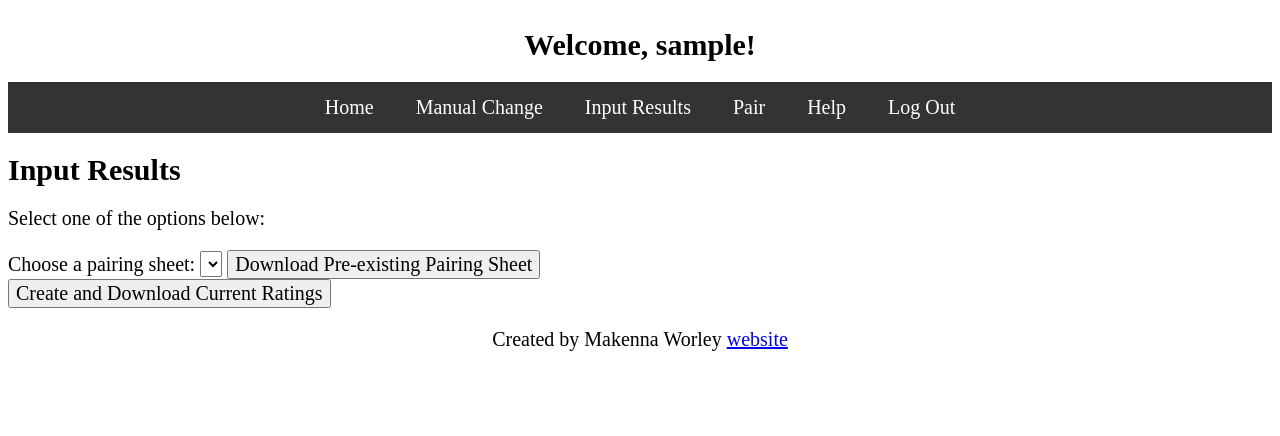
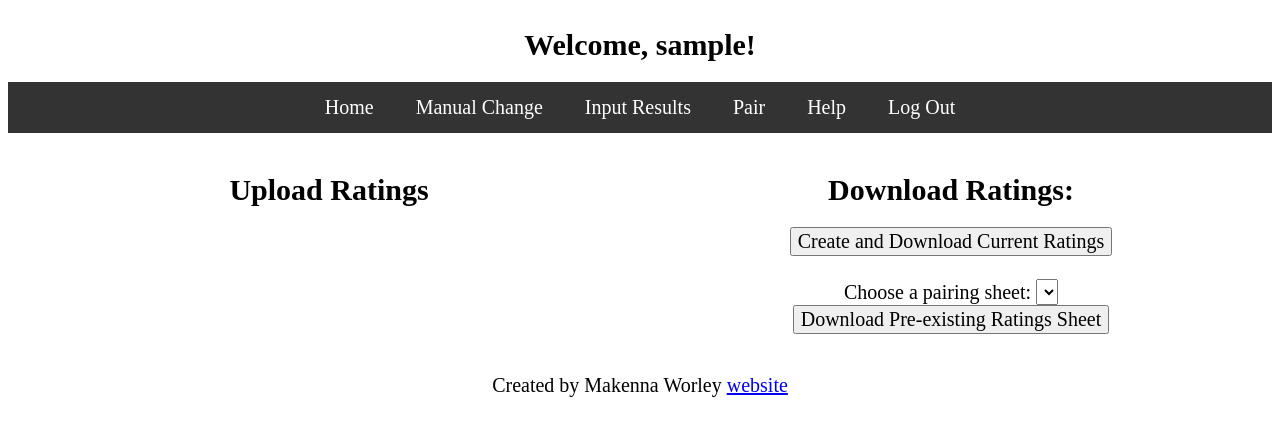
Before and after one commit to MakennaWorley/chess-website, a Django app: page /input_results/ in a window 1280 px wide. Shown: the top 436 px of the page. Run offline with Django 5.2, Linux system fonts and the light colour scheme; the visitor is signed in with stand-in values (Sample User, id 1); lists and menus that the app fills with data are empty.

Commit message:
Pairing Sheet Can Now Be Downloaded From The App
This needs to have a dropdown menu instead of a textbox.
The formatting on the output files is off so I need to figure out why the Templates have this issue.

```diff
--- a/chess/forms.py
+++ b/chess/forms.py
@@ -61,6 +61,10 @@ class SignUpForm(forms.ModelForm):
         return user
 
 
+class PairingDateForm(forms.Form):
+    date = forms.DateField(widget=forms.TextInput(attrs={'placeholder': 'YYYY-MM-DD'}))
+
+
 SEARCH_CHOICES = [
     ('Player', 'Player'),
     ('Board', 'Board'),
--- a/chess/models.py
+++ b/chess/models.py
@@ -129,7 +129,7 @@ class Game(models.Model):
         return f"{self.board_letter}{self.board_number} | {self.date_of_match} | White- {white_player} | Black- {black_player}"
 
     def get_board(self):
-        return "" + self.board_letter + str(self.board_number) + ""
+        return "" + self.board_letter + "-" + str(self.board_number) + ""
 
     def get_players(self):
         white_player = f"{self.white.last_name}, {self.white.first_name}" if self.white else "No White Player"
--- a/chess/templates/chess/home.html
+++ b/chess/templates/chess/home.html
@@ -3,7 +3,7 @@
 {% block content %}
 
 <div class="">
-    <form id="data-selection-form" class="center">
+    <form id="data-selection-form" class="center" style="height:3rem; padding:.5rem">
         <label><input type="radio" name="data_type" value="players" checked>Ratings</label>
         <!--<label><input type="radio" name="data_type" value="classes"> Classes</label>-->
         <label><input type="radio" name="data_type" value="games">Pairings</label>
--- a/chess/templates/chess/input_results.html
+++ b/chess/templates/chess/input_results.html
@@ -1,18 +1,27 @@
 {%  extends 'chess/base.html' %}
 
 {% block content %}
-    <h1>Input Results</h1>
-    <p>Select one of the options below:</p>
-    <form method="get" action="{% url 'download_existing_ratings_sheet' %}">
+    <div class="block-container-list">
+        <div class="block-text">
+            <h1 class="center">Upload Ratings</h1>
+        </div>
+        <div class="block-text">
+            <h1 class="center">Download Ratings:</h1>
+            <div class="center">
+                <a href="{% url 'download_ratings' %}">
+                <button type="button">Create and Download Current Ratings</button>
+            </a>
+            </div>
+            <br>
+            <form method="get" action="{% url 'download_existing_ratings_sheet' %}" class="center">
                 <label for="file">Choose a pairing sheet:</label>
                 <select name="file" id="file">
                     {% for filename in existing_files %}
                         <option value="{{ filename }}">{{ filename }}</option>
                     {% endfor %}
-        </select>
-        <button type="submit">Download Pre-existing Pairing Sheet</button>
+                </select><br>
+                <button type="submit">Download Pre-existing Ratings Sheet</button>
             </form>
-    <a href="{% url 'download_ratings' %}">
-        <button type="button">Create and Download Current Ratings</button>
-    </a>
+        </div>
+    </div>
 {% endblock %}
--- a/chess/templates/chess/login.html
+++ b/chess/templates/chess/login.html
@@ -2,8 +2,8 @@
 
 {% block content %}
     <div class="center">
-    <h1>Log in to access the Chess App</h1>
-        <form method="post">
+        <h1>Log in to access the Chess App</h1>
+        <form method="POST">
             {% csrf_token %}
             {{ form.as_p }}
             <button type="submit">Login</button>
--- a/chess/urls.py
+++ b/chess/urls.py
@@ -3,8 +3,11 @@ from django.contrib.auth import views as auth_views
 from django.contrib.auth.decorators import login_required
 
 from .views import (login_view, signup_view,
-                    home_view, search_results, update_games, manual_change_view, pair_view, help_view,
-                    input_results, download_ratings, download_existing_ratings_sheet)
+                    home_view, search_results, update_games,
+                    manual_change_view,
+                    input_results_view, download_ratings, download_existing_ratings_sheet,
+                    pair_view, download_pairings,
+                    help_view,)
 
 urlpatterns = [
     path('', login_view, name='login'),
@@ -14,12 +17,12 @@ urlpatterns = [
     path('home/', login_required(home_view), name='home'),
         path('update_games/', login_required(update_games), name='update_games'),
     path('manual_change/', login_required(manual_change_view), name='manual_change'),
-    path('input_results/', login_required(input_results), name='input_results'),
+    path('input_results/', login_required(input_results_view), name='input_results'),
+        path('download_ratings/', login_required(download_ratings), name='download_ratings'),
+        path('download_existing_ratings_sheet/', login_required(download_existing_ratings_sheet), name='download_existing_ratings_sheet'),
     path('pair/', login_required(pair_view), name='pair'),
+        path('download_pairings/', login_required(download_pairings), name='download_pairings'),
     path('help/', login_required(help_view), name='help'),
-
-    path('download_ratings/', login_required(download_ratings), name='download_ratings'),
-    path('download_existing_ratings_sheet/', login_required(download_existing_ratings_sheet), name='download_existing_ratings_sheet'),
 
     path('password_reset/', auth_views.PasswordResetView.as_view(), name='password_reset'),
     path('password_reset/done/', auth_views.PasswordResetDoneView.as_view(), name='password_reset_done'),
--- a/chess/views.py
+++ b/chess/views.py
@@ -9,9 +9,9 @@ from django.db.models import Q, Count
 from django.http import HttpResponseRedirect, HttpResponse, Http404, JsonResponse
 from django.shortcuts import render, redirect
 
-from .forms import SignUpForm, SearchForm
+from .forms import SignUpForm, SearchForm, PairingDateForm
 from .models import RegisteredUser, Player, LessonClass, Game #, Club
-from .write_to_file import write_ratings
+from .write_to_file import write_ratings, write_pairings
 
 
 GAME_SORT_ORDER = ['G', 'H', 'I', 'J']
@@ -114,15 +114,80 @@ def update_games(request):
     return JsonResponse({'error': 'Invalid request'}, status=400)
 
 
+def manual_change_view(request):
+    return render(request, 'chess/manual_change.html', )
+
+
+def input_results_view(request):
+    ratings_dir = os.path.join(settings.BASE_DIR, 'files', 'ratings')
+    try:
+        existing_files = os.listdir(ratings_dir)
+    except FileNotFoundError:
+        existing_files = []
+
+    if ".DS_Store" in existing_files:
+        existing_files.remove(".DS_Store")
+
+    existing_files = sorted(
+        existing_files,
+        key=lambda f: os.path.getmtime(os.path.join(ratings_dir, f)),
+        reverse=True
+    )
+
+    context = {'existing_files': existing_files}
+    return render(request, 'chess/input_results.html', context)
+
+
+def download_existing_ratings_sheet(request):
+    file_name = request.GET.get('file')
+    if file_name:
+        file_path = os.path.join(CREATED_FILES_DIR, file_name)
+        if os.path.exists(file_path):
+            with open(file_path, 'rb') as f:
+                response = HttpResponse(f.read(), content_type='application/octet-stream')
+                response['Content-Disposition'] = f'attachment; filename="{file_name}"'
+                return response
+        else:
+            raise Http404("File does not exist")
+    return redirect('input_results')
+
+
+def download_ratings(request):
+    file_path = write_ratings()
+
+    with open(file_path, 'rb') as excel_file:
+        response = HttpResponse(excel_file.read(), content_type='application/vnd.openxmlformats-officedocument.spreadsheetml.sheet')
+        response['Content-Disposition'] = f'attachment; filename="{os.path.basename(file_path)}"'
+        return response
+
+
+def pair_view(request):
+    form = PairingDateForm()  # Create an instance of the form
+    return render(request, 'chess/pair.html', {'form': form})
+
+
+def download_pairings(request):
+    if request.method == 'POST':
+        form = PairingDateForm(request.POST)
+        if form.is_valid():
+            date_of_match = form.cleaned_data['date']
+
+            file_path = write_pairings(date_of_match)
+
+            with open(file_path, 'rb') as f:
+                response = HttpResponse(f.read(), content_type='application/vnd.openxmlformats-officedocument.spreadsheetml.sheet')
+                response['Content-Disposition'] = f'attachment; filename=Pairings_{date_of_match}.xlsx'
+                return response
+    else:
+        form = PairingDateForm()
+
+    return render(request, 'chess/pair.html', {'form': form})
+
+
 def help_view(request):
     return render(request, 'chess/help.html', )
 
-
-def manual_change_view(request):
-    return render(request, 'chess/manual_change.html', )
-
-def pair_view(request):
-    return render(request, 'chess/pair.html', )
+#-----------------------------------------------------------------------------------------------------------------------------------------------------------------
 
 
 def search_results(request):
@@ -177,40 +242,3 @@ def search_results(request):
         'results': results
     }
     return render(request, 'chess/search.html', context)
-
-
-def input_results(request):
-    ratings_dir = os.path.join(settings.BASE_DIR, 'files', 'ratings')
-    try:
-        existing_files = os.listdir(ratings_dir)
-    except FileNotFoundError:
-        existing_files = []
-
-    if ".DS_Store" in existing_files:
-        existing_files.remove(".DS_Store")
-
-    context = {'existing_files': existing_files}
-    return render(request, 'chess/input_results.html', context)
-
-
-def download_existing_ratings_sheet(request):
-    file_name = request.GET.get('file')
-    if file_name:
-        file_path = os.path.join(CREATED_FILES_DIR, file_name)
-        if os.path.exists(file_path):
-            with open(file_path, 'rb') as f:
-                response = HttpResponse(f.read(), content_type='application/octet-stream')
-                response['Content-Disposition'] = f'attachment; filename="{file_name}"'
-                return response
-        else:
-            raise Http404("File does not exist")
-    return redirect('input_results')
-
-
-def download_ratings(request):
-    file_path = write_ratings()
-
-    with open(file_path, 'rb') as excel_file:
-        response = HttpResponse(excel_file.read(), content_type='application/vnd.openxmlformats-officedocument.spreadsheetml.sheet')
-        response['Content-Disposition'] = f'attachment; filename="ratings.xlsx"'
-        return response
```
Also changed, not shown: chess/templates/chess/help.html (+5 -3 lines), chess/templates/chess/pair.html (+9 -2 lines), chess/write_to_file.py (+27 -0 lines). Lines whose indentation alone changed are shown as unchanged.
